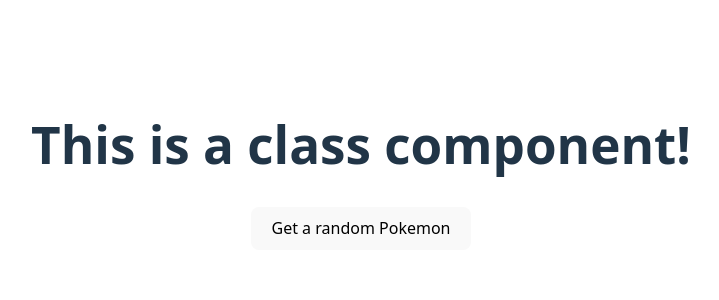
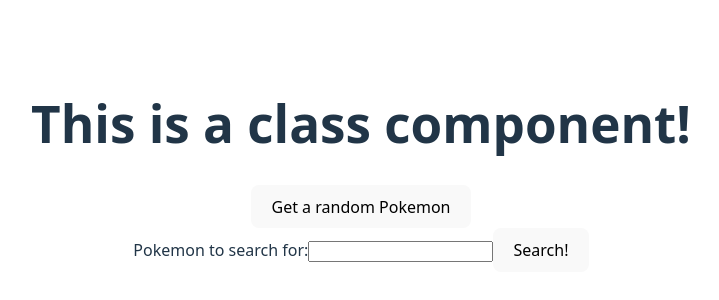
Before and after one commit to hernan-vela/oct24-t2w6-interactive-react-alex, a React (Vite) app: page / in a window 1280 px wide. Shown: the part 234-534 px from the top of the page, without its empty margins (279-998 px from the left). Built offline with nearby package versions, Linux system fonts and the light colour scheme; no server answers.

Commit message:
feat!: search for pokemon by name

```diff
--- a/src/App.jsx
+++ b/src/App.jsx
@@ -8,7 +8,8 @@
     this.state = {
       pokemonId: 0,
       pokemonName: "",
-      pokemonSpriteUrl: ""
+      pokemonSpriteUrl: "",
+      pokemonSearchTerm: ""
     }
 
     this.getRandomPokemon = this.getRandomPokemon.bind(this);
@@ -36,7 +37,13 @@
     let randomPokemonId = Math.floor(Math.random() * 1025) + 1;
     console.log("Random Pokemon ID to get is: " + randomPokemonId);
 
-    let response = await fetch("https://pokeapi.co/api/v2/pokemon/" + randomPokemonId);
+   this.getSpecificPokemon(randomPokemonId);
+  }
+
+
+  async getSpecificPokemon(targetPokemonValue){
+
+    let response = await fetch("https://pokeapi.co/api/v2/pokemon/" + targetPokemonValue);
     let data = await response.json();
 
     console.log(data);
@@ -68,6 +75,27 @@
           Get a random Pokemon
         </button>
 
+        <section>
+          <label htmlFor="pokemonNameInput">Pokemon to search for:</label>
+          <input
+            type="search"
+            name="pokemonNameInput"
+            id="pokemonNameInput"
+            value={this.state.pokemonSearchTerm}
+            onChange={(event) => {
+              this.setState((previousState) => {
+                return {
+                  ...previousState,
+                  pokemonSearchTerm: event.target.value
+                }
+              })
+            }}
+          />
+          <button onClick={() => this.getSpecificPokemon(this.state.pokemonSearchTerm)}>
+            Search!
+          </button>
+        </section>
+
         {this.state.pokemonName.length > 0 &&
         <h1>
           {this.state.pokemonName}
```
